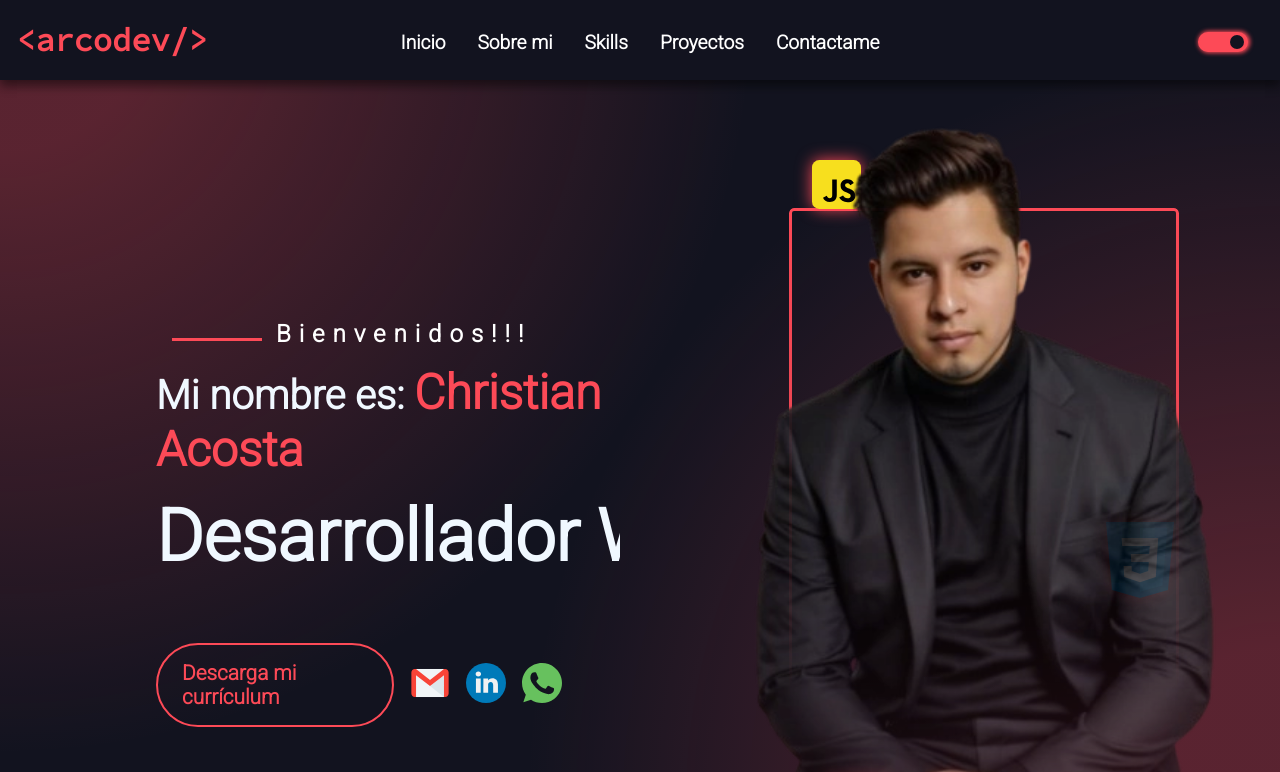
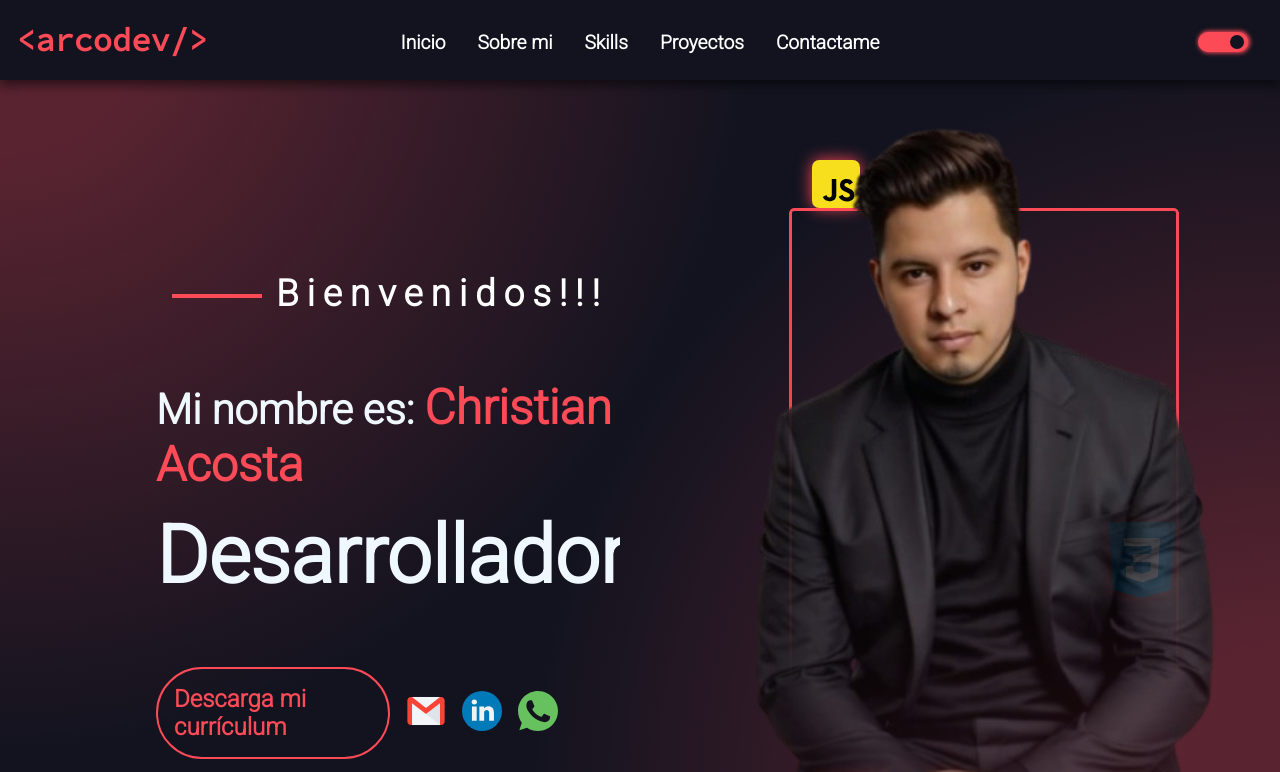
Before and after one commit to ArcoDev/arcodev, a React (Create React App) app: page / in a window 1280 px wide. Shown: the top 772 px of the page. Built offline with nearby package versions, Linux system fonts and the light colour scheme; a web font is replaced by a local one.

Commit message:
Correcciones estilos

```diff
--- a/src/components/sass/layout/_header.scss
+++ b/src/components/sass/layout/_header.scss
@@ -17,7 +17,7 @@
         margin: 0 3rem;
         display: flex;
         flex-direction: column;
-        padding: 15rem 0 0 7rem;
+        padding: 12rem 0 0 7rem;
         color: aliceblue;
         position: relative;
 
@@ -30,7 +30,7 @@
         }
 
         p {
-            font-size: 1.5rem;
+            font-size: 2.3rem;
             font-weight: bold;
             letter-spacing: 8px;
             color: $white;
@@ -43,8 +43,8 @@
         }
 
         h1 {
-            font-size: 2.5rem;
-            margin-top: 1rem;
+            font-size: 2.6rem;
+            margin-top: 4rem;
 
             @include movil {
                 font-size: 1.9rem;
@@ -78,7 +78,7 @@
         }
 
         .carrer {
-            font-size: 4.5rem;
+            font-size: 5rem;
             font-weight: bold;
             margin-top: 1rem;
             display: inline-block;
@@ -95,9 +95,9 @@
             content: '';
             position: absolute;
             left: 8rem;
-            top: 16.1rem;
+            top: 13.4rem;
             width: 90px;
-            height: 3px;
+            height: 4px;
             background: $red;
 
             @include movil {
@@ -124,9 +124,9 @@
 
         .header-btnCV {
             width: 100%;
-            max-width: 280px;
-            padding: 1rem 1.5rem;
-            font-size: 1.3rem;
+            max-width: 500px;
+            padding: 1rem;
+            font-size: 1.5rem;
             font-weight: 900;
             color: $red;
             background: transparent;
@@ -217,7 +217,7 @@
     }
 
     .card-skill {
-        width: 8.2%;
+        width: 8%;
         height: 8%;
         animation: glow 2s infinite alternate;
         @include movil {
@@ -239,7 +239,7 @@
         &.html {
             position: absolute;
             top: 43rem;
-            left: 7.9rem;
+            left: 7.5rem;
         }
     }
 
```
